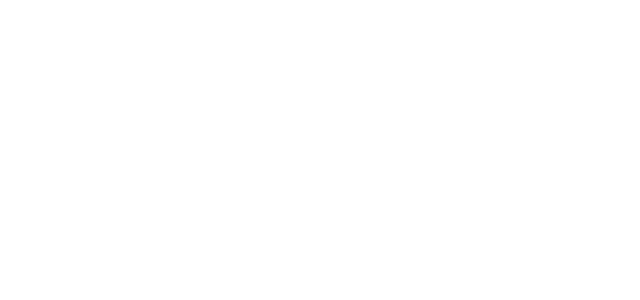
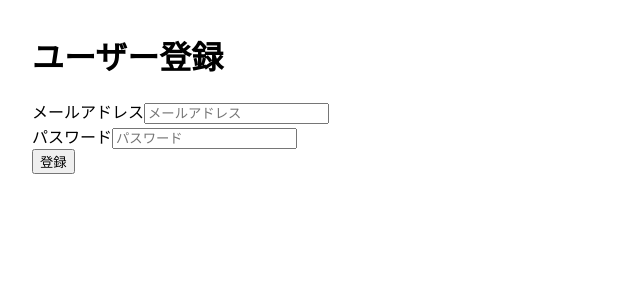
Before and after one commit to ZumeShougo/practice_auth_app, a React (Create React App) app: page / in a window 1280 px wide. Shown: the top 300 px of the page, without its empty margins (0-640 px from the left). Built offline with nearby package versions, Linux system fonts and the light colour scheme; no server answers.

Commit message:
Add sign up function

```diff
--- a/src/App.js
+++ b/src/App.js
@@ -1,9 +1,14 @@
 import './App.css';
+import SignUp from './components/SignUp';
+import { AuthProvider } from './context/authContext.js';
 
 function App() {
   return (
-    <div className="App">
-    </div>
+    <AuthProvider>
+      <div style={{ margin: '2em' }}>
+        <SignUp />
+      </div>
+    </AuthProvider>
   );
 }
 
--- /dev/null
+++ b/src/components/SignUp.js
@@ -0,0 +1,34 @@
+import React from 'react'
+import { auth } from '../firebase';
+import { createUserWithEmailAndPassword } from 'firebase/auth';
+
+const SignUp = () => {
+
+  const handleSubmit = (e) => {
+    e.preventDefault();
+    const { email, password } = e.target.elements;
+    console.log(email.value, password.value);
+    createUserWithEmailAndPassword(auth, email.value, password.value);
+  }
+  return(
+    <div>
+      <h1>ユーザー登録 </h1>
+      <form onSubmit={handleSubmit}>
+        <div>
+          <label htmlFor='email'>メールアドレス</label>
+          <input id='email' name='email' type='email' placeholder='メールアドレス'></input>
+        </div>
+        <div>
+          <label htmlFor='password'>パスワード</label>
+          <input id='password' name='password' type='password' placeholder='パスワード'></input>
+        </div>
+        <div>
+          <button>登録</button>
+        </div>
+      </form>
+    </div>
+
+  );
+};
+
+export default SignUp;
--- /dev/null
+++ b/src/context/authContext.js
@@ -0,0 +1,29 @@
+import { createContext, useState, useContext, useEffect } from 'react';
+import { auth } from '../firebase';
+import { onAuthStateChanged } from 'firebase/auth';
+
+
+const AuthContext = createContext();
+
+export function useAuthContext() {
+  return useContext(AuthContext);
+};
+
+export function AuthProvider({ children }) {
+  const [user, setUser] = useState('');
+  const value = {
+    user,
+  };
+
+  useEffect(() => {
+    const unsubscribed = onAuthStateChanged(auth, (user) => {
+      console.log(user);
+      setUser(user);
+    });
+    return () => {
+      unsubscribed();
+    };
+  }, []);
+
+  return<AuthContext.Provider value={value}>{children}</AuthContext.Provider>;
+}
```
Also changed, not shown: src/firebase.js (renamed from src/firebaseConfig.js).
